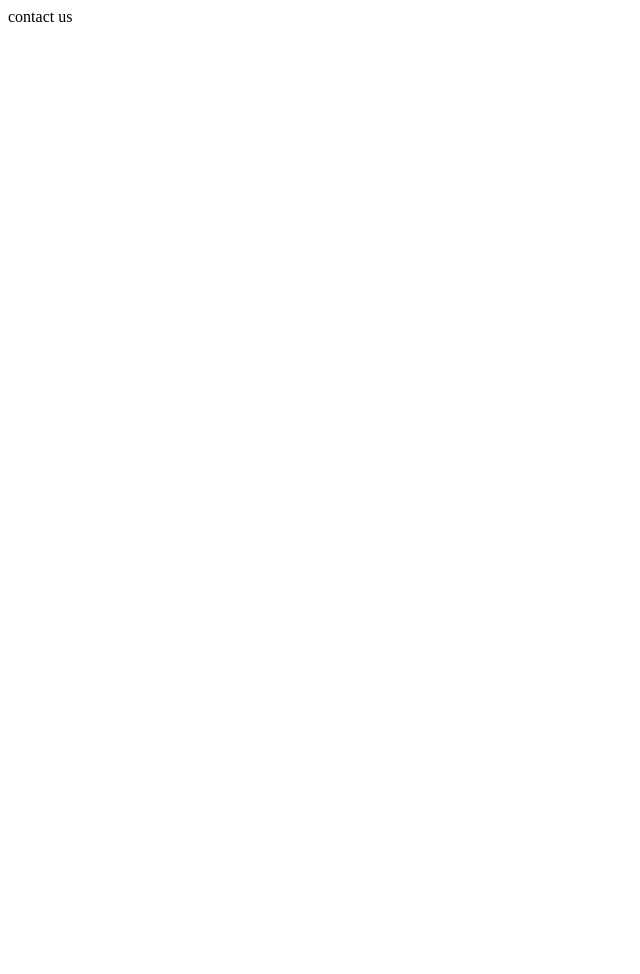
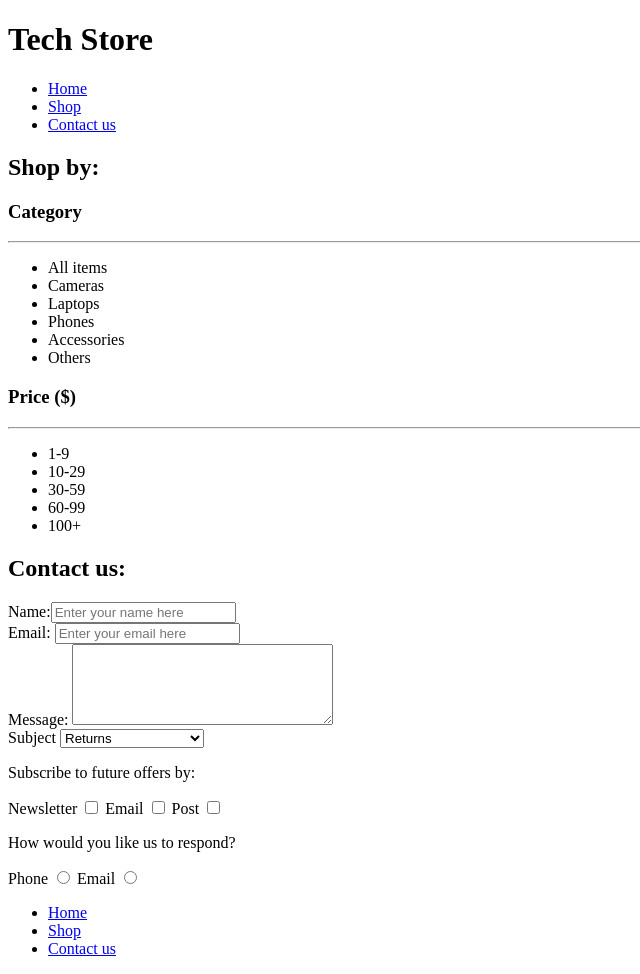
Before and after one commit to Chanak7/neo, a plain HTML site: page contact.html in a window 1280 px wide. Shown: the whole page, without its empty margins (0-640 px from the left). Before the commit the page ends 800 px from the top, so only its background shows below. Drawn offline with Linux system fonts and the light colour scheme.

Commit message:
added the contact us page.

```diff
--- a/contact.html
+++ b/contact.html
@@ -1 +1,119 @@
-contact us
+<!DOCTYPE html>
+<html lang="en">
+
+<head>
+    <meta charset="UTF-8">
+    <meta name="viewport" content="width=device-width, initial-scale=1.0">
+    <meta http-equiv="X-UA-Compatible" content="ie=edge">
+    <title>Tech Store: Product details</title>
+</head>
+
+<body>
+    <header>
+        <h1>Tech Store</h1>
+        <nav>
+            <ul>
+                <li><a href="index.html">Home</a></li>
+                <li><a href="#">Shop</a></li>
+                <li><a href="contact.html">Contact us</a></li>
+            </ul>
+        </nav>
+
+    </header>
+
+    <aside>
+        <h2>Shop by:</h2>
+        <section>
+            <h3>Category</h3>
+            <hr>
+            <ul>
+                <li>All items</li>
+                <li>Cameras</li>
+                <li>Laptops</li>
+                <li>Phones</li>
+                <li>Accessories</li>
+                <li>Others</li>
+            </ul>
+        </section>
+
+        <section>
+            <h3>Price <span>($)</span></h3>
+            <hr>
+            <ul>
+                <li>1-9</li>
+                <li>10-29</li>
+                <li>30-59</li>
+                <li>60-99</li>
+                <li>100+</li>
+            </ul>
+        </section>
+
+    </aside>
+
+    <main>
+        <h2>Contact us:</h2>
+        <form action="">
+            <div><label for="name">Name:</label><input type="text" placeholder="Enter your name here" name="name"
+                    id="name"></div>
+
+            <div><label for="email">Email:</label>
+
+                <input type="email" placeholder="Enter your email here" name="email" id="email"></div>
+            <div>
+                <label for="message">Message:</label> <textarea name="message" id="message" cols="30"
+                    rows="5"></textarea>
+            </div>
+
+            <div>
+                <label for="subject">Subject</label>
+                <select name="" id="subject">
+                    <optgroup label="Product issues">
+                        <option value="returns">Returns</option>
+                        <option value="faulty_item">Faulty item</option>
+                    </optgroup>
+
+                    <optgroup label="Delivery">
+                        <option value="delivery_info">Delivery info</option>
+                        <option value="order_tracking">Tracking my order</option>
+                    </optgroup>
+                    <optgroup label="Other">
+                        <option value="advice">Advice</option>
+                        <option value="other">Other</option>
+                    </optgroup>
+                </select>
+            </div>
+
+            <div>
+                <p>Subscribe to future offers by:</p>
+                <label for="newsletter">Newsletter</label>
+                <input type="checkbox" id="newsletter" name="subscribe" value="newsletter">
+                <label for="email">Email</label>
+                <input type="checkbox" id="email" name="subscribe" value="email">
+                <label for="post">Post</label>
+                <input type="checkbox" id="post" name="subscribe" value="post">
+            </div>
+            <div>
+                <p>How would you like us to respond?</p>
+                <label for="phoneResponse">Phone</label>
+                <input type="radio" name="response" id="phoneResponse" value="phone">
+                <label for="emailResponse">Email</label>
+                <input type="radio" name="response" id="emailResponse" value="email">
+
+            </div>
+
+        </form>
+    </main>
+
+    <footer>
+        <nav>
+            <ul>
+                <li><a href="index.html">Home</a></li>
+                <li><a href="#">Shop</a></li>
+                <li><a href="contact.html">Contact us</a></li>
+            </ul>
+        </nav>
+
+    </footer>
+</body>
+
+</html>
```
